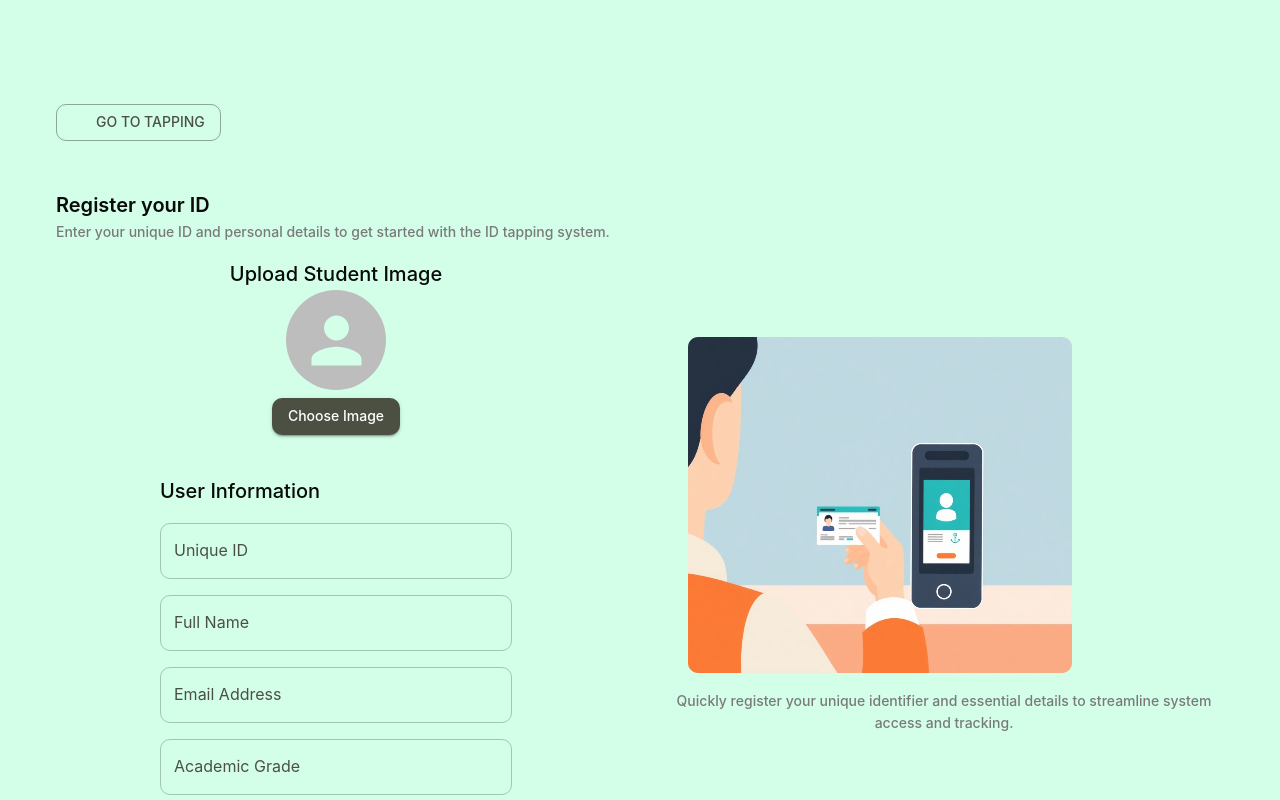
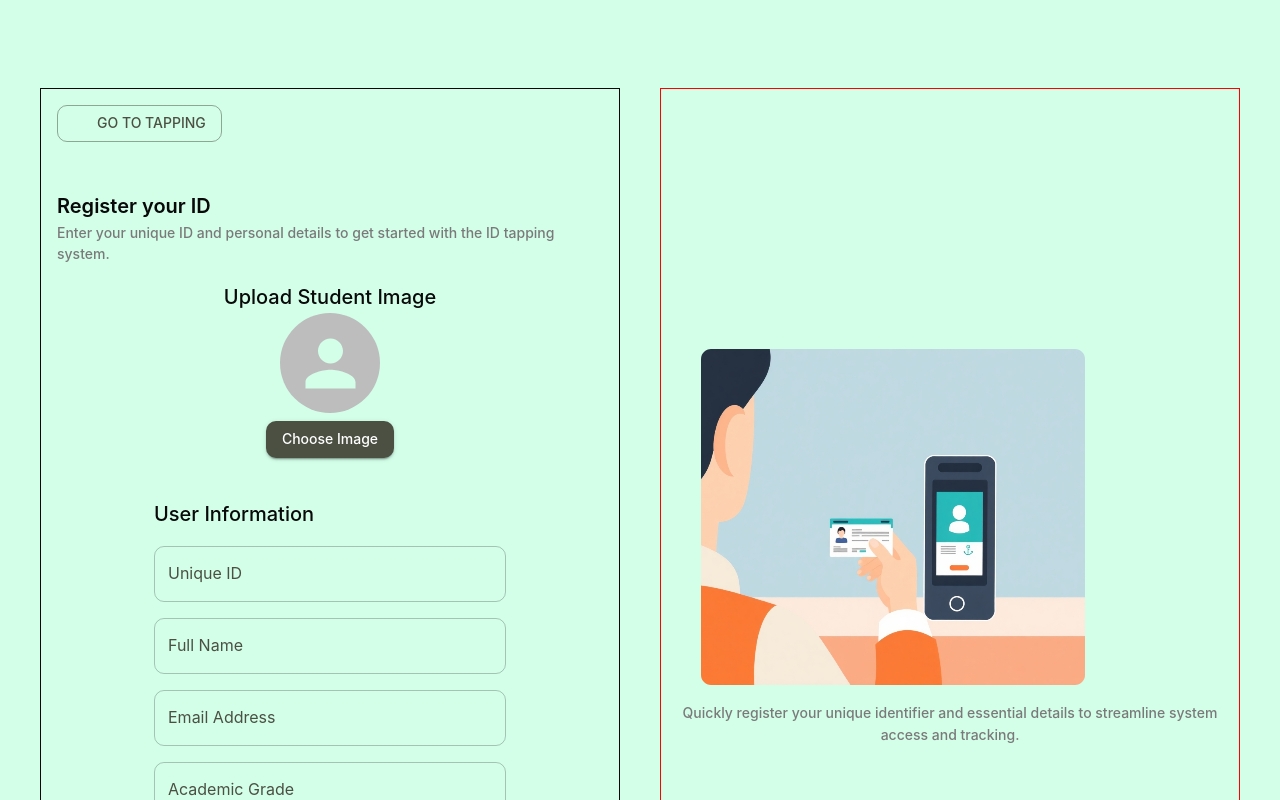
Before and after one commit to esamp001/id_tapping_system, a React (Create React App) app: page /register in a window 1280 px wide. Shown: the top 800 px of the page. Built offline with nearby package versions, Linux system fonts and the light colour scheme; some icons are missing.

Commit message:
Auto commit: 10/29/2025, 1:50:00 PM

```diff
--- a/src/pages/Register.js
+++ b/src/pages/Register.js
@@ -17,12 +17,14 @@ const Register = () => {
     };
 
     return (
-        <Box sx={{ display: 'flex', flexWrap: 'wrap', p: 5, gap: 2, mt: 6 }}>
+        <Box sx={{ display: 'flex', flexWrap: 'wrap', p: 5, gap: 5, mt: 6, justifyContent: 'space-between'}}>
+            {/*Content Left */}
             <Box
                 sx={{
                     flex: { xs: '1 1 100%', sm: '1 1 48%' },
                     minWidth: 200,
-                    p: 2
+                    p: 2,
+                    border: '1px solid'
                 }}
             >
                 <Button sx={{ mb: 6 }}
@@ -84,6 +86,7 @@ const Register = () => {
                 </Box>
 
             </Box>
+            {/*Content Right */}
             <Box
                 sx={{
                     flex: { xs: '1 1 100%', sm: '1 1 48%' },
@@ -92,6 +95,7 @@ const Register = () => {
                     display: 'flex',
                     justifyContent: 'center', // centers the image horizontally
                     alignItems: 'center',     // centers the image vertically if Box has height
+                    border: '1px solid red'
                 }}
             >
                 <Box>
```
